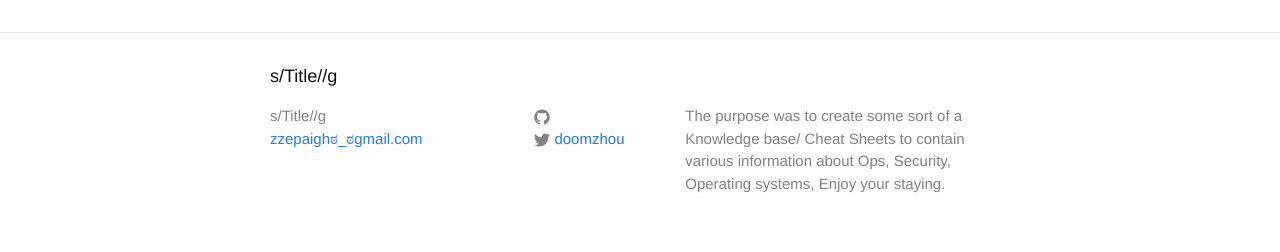
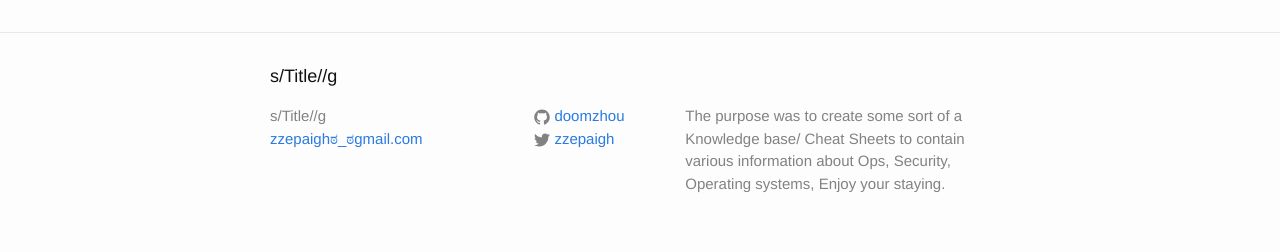
Before and after one commit to doomzhou/doomzhou.github.io, a Jekyll site: the page built from categories.html, in a window 1280 px wide. Shown: the part 2040-2292 px from the top of the page. Built offline with Jekyll 4.4.1, drawn with Linux system fonts in a browser that asks for light colours; Markdown is read by kramdown in place of the engine named in the settings.

Commit message:
config setting

```diff
--- a/_config.yml
+++ b/_config.yml
@@ -5,8 +5,8 @@
   The purpose was to create some sort of a Knowledge base/ Cheat Sheets to contain various information about Ops, Security, Operating systems,  Enjoy your staying.
 baseurl: "" # the subpath of your site, e.g. /blog
 url: "https://doomzhou.github.io" # the base hostname & protocol for your site
-twitter_username: doomzhou
-github_username:  zzepaigh
+twitter_username: zzepaigh
+github_username:  doomzhou
 
 # Build settings
 paginate: 15                    # paginate
--- a/_includes/footer.html
+++ b/_includes/footer.html
@@ -16,7 +16,7 @@
         <ul class="social-media-list">
           {% if site.github_username %}
           <li>
-            {% include icon-github.html username=page.author %}
+            {% include icon-github.html username=site.github_username %}
           </li>
           {% endif %}
 
```
